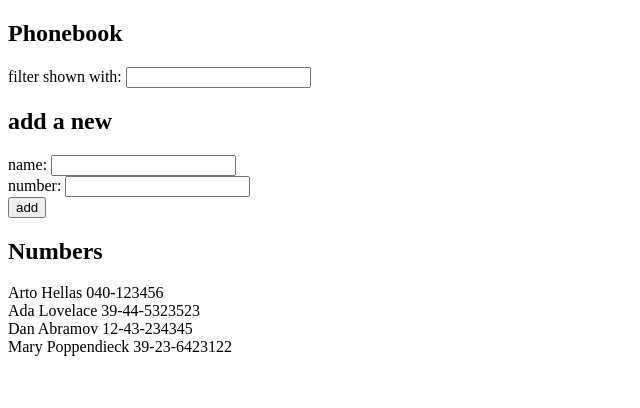
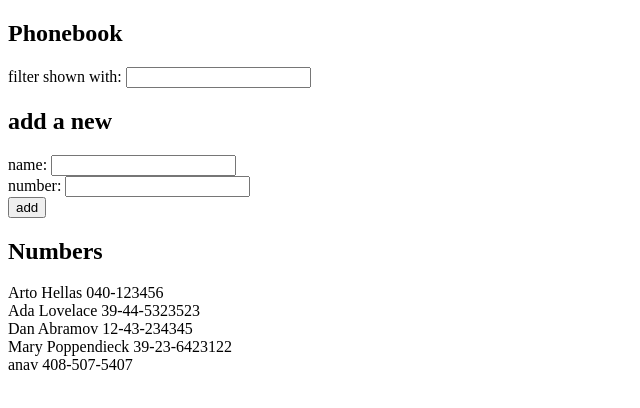
Before and after one commit to waffleonwaffle/FullStackOpen, a React (Create React App) app in the folder part2/phone-book/: page / in a window 1280 px wide. Shown: the top 408 px of the page, without its empty margins (0-640 px from the left). Built offline with nearby package versions, Linux system fonts and the light colour scheme; data requests are answered from the project's data file.

Commit message:
Finished exercise 2.12

```diff
--- a/part2/phone-book/db.json
+++ b/part2/phone-book/db.json
@@ -1,5 +1,5 @@
 {
-    "persons":[
+  "persons": [
     {
       "name": "Arto Hellas",
       "number": "040-123456",
@@ -19,6 +19,11 @@
       "name": "Mary Poppendieck",
       "number": "39-23-6423122",
       "id": 4
+    },
+    {
+      "name": "anav",
+      "number": "408-507-5407",
+      "id": "lgdf5ptw"
     }
   ]
 }
--- a/part2/phone-book/src/App.js
+++ b/part2/phone-book/src/App.js
@@ -37,7 +37,6 @@ const App = () => {
   const [newNumber, setNewNumber] = useState('')
   const [filterWords, setFilterWords] = useState('')
   const filterPersons = persons.filter(person => person.name.includes(filterWords))
-
   useEffect(() => {
     axios
       .get('http://localhost:3001/persons')
@@ -58,7 +57,9 @@ const App = () => {
       number: newNumber,
       id: uniqid()
     }
-    setPersons(persons.concat(newPerson))
+    axios.post('http://localhost:3001/persons', newPerson).then(response => {
+      setPersons(persons.concat(response.data))
+    })
 
   }
   const handleNameChange = (event) => {
```
Also changed, not shown: 1 other file (tests, documents, lock files or other folders). Lines whose indentation alone changed are shown as unchanged.
